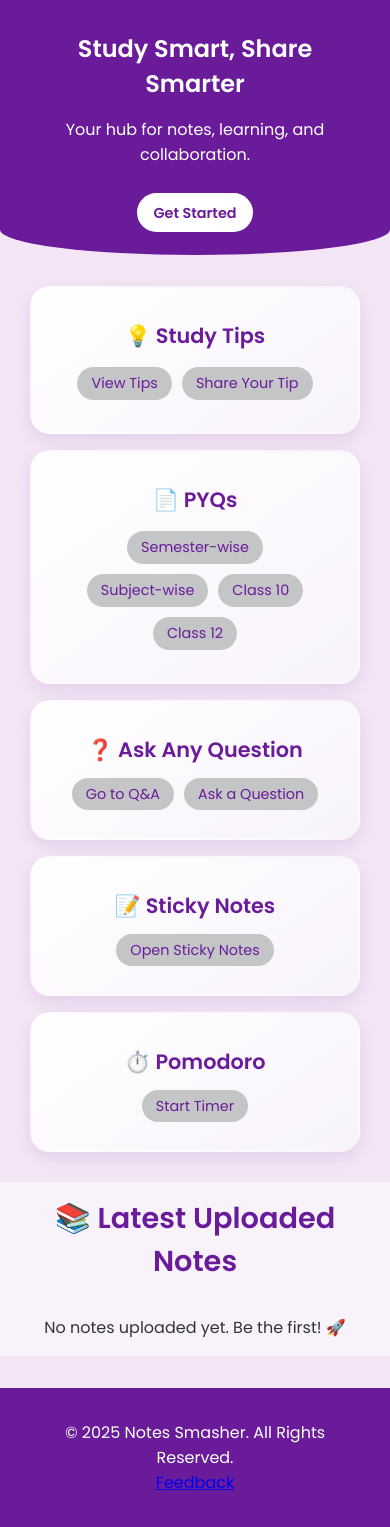
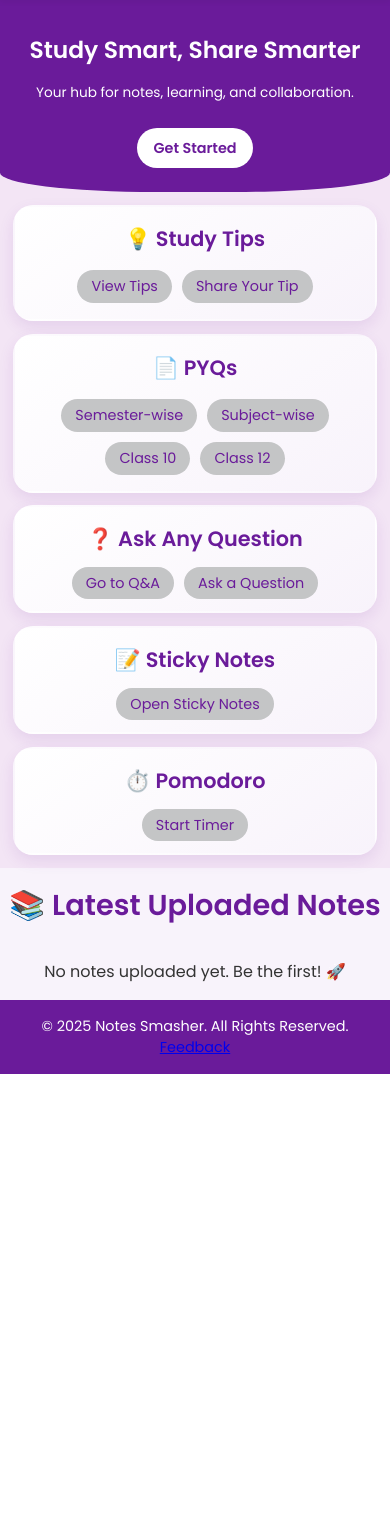
Before and after one commit to notessmasher765-wq/Notessmasher, a Flask app: page / in a window 390 px wide; the page is wider, and only the part inside the window is pictured. Shown: the part 78-1605 px from the top of that part. After the commit the page ends 1152 px from the top of that part, so only its background shows below. Run offline with Flask 3, Linux system fonts and the light colour scheme; some libraries are stand-ins or nearby versions.

Commit message:
Update index.html

```diff
--- a/templates/index.html
+++ b/templates/index.html
@@ -46,31 +52,14 @@
     color: #6a1b9a;
 }
 
-
-        /* Hero Section */
+/* ===== Hero Section ===== */
 .hero {
     text-align: center;
-            padding: 1.95rem 2rem;
+    padding: 2rem 1rem;
     background: #6a1b9a;
-            /* 💜 solid purple */
-            background-size: 200% 200%;
     color: white;
     border-bottom-left-radius: 50% 10%;
     border-bottom-right-radius: 50% 10%;
-        }
-
-        @keyframes gradientShift {
-            0% {
-                background-position: 0% 50%;
-            }
-
-            50% {
-                background-position: 100% 50%;
-            }
-
-            100% {
-                background-position: 0% 50%;
-            }
 }
 
 .hero h1 {
@@ -99,65 +88,25 @@
     color: white;
 }
 
-        /* Features Section */
+/* ===== Features Section ===== */
 .features {
     display: grid;
-            grid-template-columns: repeat(auto-fit, minmax(220px, 1fr));
+    grid-template-columns: repeat(auto-fit, minmax(180px, 1fr));
     gap: clamp(1rem, 2vw, 2rem);
-            padding: 1.9rem;
+    padding: 2rem 0;
     text-align: center;
 }
 
 .feature-card {
     background: linear-gradient(145deg, #ffffff, #f8f3fb);
-            padding: 2rem;
+    padding: 1.8rem;
     border-radius: 20px;
     box-shadow: 0 6px 15px rgba(106, 27, 154, 0.1);
     transition: 0.4s ease-in-out;
     border: 2px solid transparent;
     position: relative;
     overflow: hidden;
-
-
-
 }
-
-        /* Show links permanently instead of only on hover */
-        .reveal-card .reveal-links {
-            opacity: 1;
-            /* always visible */
-            transform: translateY(0);
-            display: flex;
-            flex-wrap: wrap;
-            justify-content: center;
-            gap: 10px;
-            transition: 0.3s ease-in-out;
-        }
-
-        /* Style each link like a chip */
-        .reveal-card .reveal-links a {
-            padding: 6px 14px;
-            background: #c4c5c6;
-            color: #6a1b9a;
-            border-radius: 20px;
-            font-size: 0.9rem;
-            text-decoration: none;
-            font-weight: 500;
-            cursor: pointer;
-            /* 👆 hand cursor always */
-            transition: transform 0.2s, background 0.3s, color 0.3s;
-        }
-
-        /* Hover effect: purple + zoom */
-        .reveal-card .reveal-links a:hover {
-            background: #6a1b9a;
-            /* 💜 purple */
-            color: white;
-            transform: scale(1.1);
-            /* 🔍 zoom */
-        }
-
-
 
 .feature-card h3 {
     color: #6a1b9a;
@@ -205,9 +169,9 @@
     transform: scale(1);
 }
 
-        /* Latest Uploaded Notes */
+/* ===== Latest Notes Section ===== */
 .latest-notes {
-            padding: .95rem;
+    padding: 1rem 0;
     background: #f8f3fb;
     text-align: center;
 }
@@ -220,7 +184,7 @@
 
 .notes-container {
     display: grid;
-            grid-template-columns: repeat(auto-fit, minmax(280px, 1fr));
+    grid-template-columns: repeat(auto-fit, minmax(180px, 1fr));
     gap: clamp(1rem, 2vw, 2rem);
 }
 
@@ -269,21 +230,15 @@
     color: #555;
 }
 
-        .rating {
-            color: green;
-            font-weight: 500;
+/* ===== Footer ===== */
+footer {
+    text-align: center;
+    padding: 2rem 1rem;
+    background: #6a1b9a;
+    color: white;
 }
 
-
-        /* Footer */
-        footer {
-            text-align: center;
-            padding: 2rem;
-            background: #6a1b9a;
-            color: white;
-            margin-top: 2rem;
-        }
-
+/* ===== Flash messages ===== */
 .flash {
     position: fixed;
     top: 20px;
@@ -308,25 +263,78 @@
     color: #b71c1c;
 }
 
-        /* Optional: fade out after 3s */
 .flash.fade-out {
     animation: fadeOut 3s forwards;
 }
 
 @keyframes fadeOut {
-            0% {
-                opacity: 0.95;
+    0% { opacity: 0.95; }
+    80% { opacity: 0.95; }
+    100% { opacity: 0; }
 }
 
-            80% {
-                opacity: 0.95;
+/* ===== RESPONSIVE BREAKPOINTS ===== */
+
+/* Laptops & Tablets */
+@media (max-width: 1024px) {
+    .hero {
+        padding: 2rem 1rem;
+        border-bottom-left-radius: 40% 10%;
+        border-bottom-right-radius: 40% 10%;
+    }
+    .hero h1 { font-size: clamp(1.5rem, 6vw, 2.2rem); }
+    .hero p { font-size: clamp(0.9rem, 4vw, 1.1rem); }
+    .btn-primary { padding: clamp(0.5rem, 2vw, 0.7rem) clamp(0.8rem, 4vw, 1rem); }
+    .notes-container { grid-template-columns: repeat(auto-fit, minmax(150px, 1fr)); }
 }
 
-            100% {
-                opacity: 0;
+/* Phones */
+@media (max-width: 480px) {
+    .hero h1 { font-size: clamp(1.3rem, 6vw, 1.8rem); }
+    .hero p { font-size: clamp(0.8rem, 3.5vw, 1rem); }
+    .btn-primary { padding: clamp(0.4rem, 3vw, 0.6rem) clamp(0.6rem, 5vw, 1rem); }
+    .features { grid-template-columns: 1fr; padding: 0.8rem; gap: 0.8rem; }
+    .feature-card { padding: 1rem; }
+    .notes-container { grid-template-columns: 1fr; }
+    .note-card { padding: 0.6rem; }
+    footer { padding: 1rem; font-size: 0.9rem; }
 }
+
+/* Ultra-small phones (<360px) */
+@media (max-width: 360px) {
+    .hero h1 { font-size: 1.5rem; }
+    .hero p { font-size: 0.9rem; }
+    .btn-primary { font-size: 0.85rem; padding: 0.4rem 0.8rem; }
+    .feature-card h3 { font-size: 1.1rem; }
+    .note-info p { font-size: 0.8rem; }
 }
 </style>
+
+<script>
+// Dropdown toggle for touch devices
+document.addEventListener('DOMContentLoaded', () => {
+    const dropdownToggles = document.querySelectorAll('.dropdown-toggle');
+    dropdownToggles.forEach(toggle => {
+        toggle.addEventListener('click', e => {
+            e.preventDefault();
+            const dropdown = toggle.nextElementSibling;
+            if (dropdown.style.display === 'block') {
+                dropdown.style.display = 'none';
+            } else {
+                dropdown.style.display = 'block';
+            }
+        });
+    });
+
+    // Flash fade out
+    const flashes = document.querySelectorAll('.flash');
+    flashes.forEach(flash => {
+        flash.classList.add('fade-out');
+        setTimeout(() => flash.remove(), 3000);
+    });
+});
+</script>
+
 </head>
 
 <body>
```
Also changed, not shown: other parts of templates/index.html (+38 -30 lines). Lines whose indentation alone changed are shown as unchanged.
